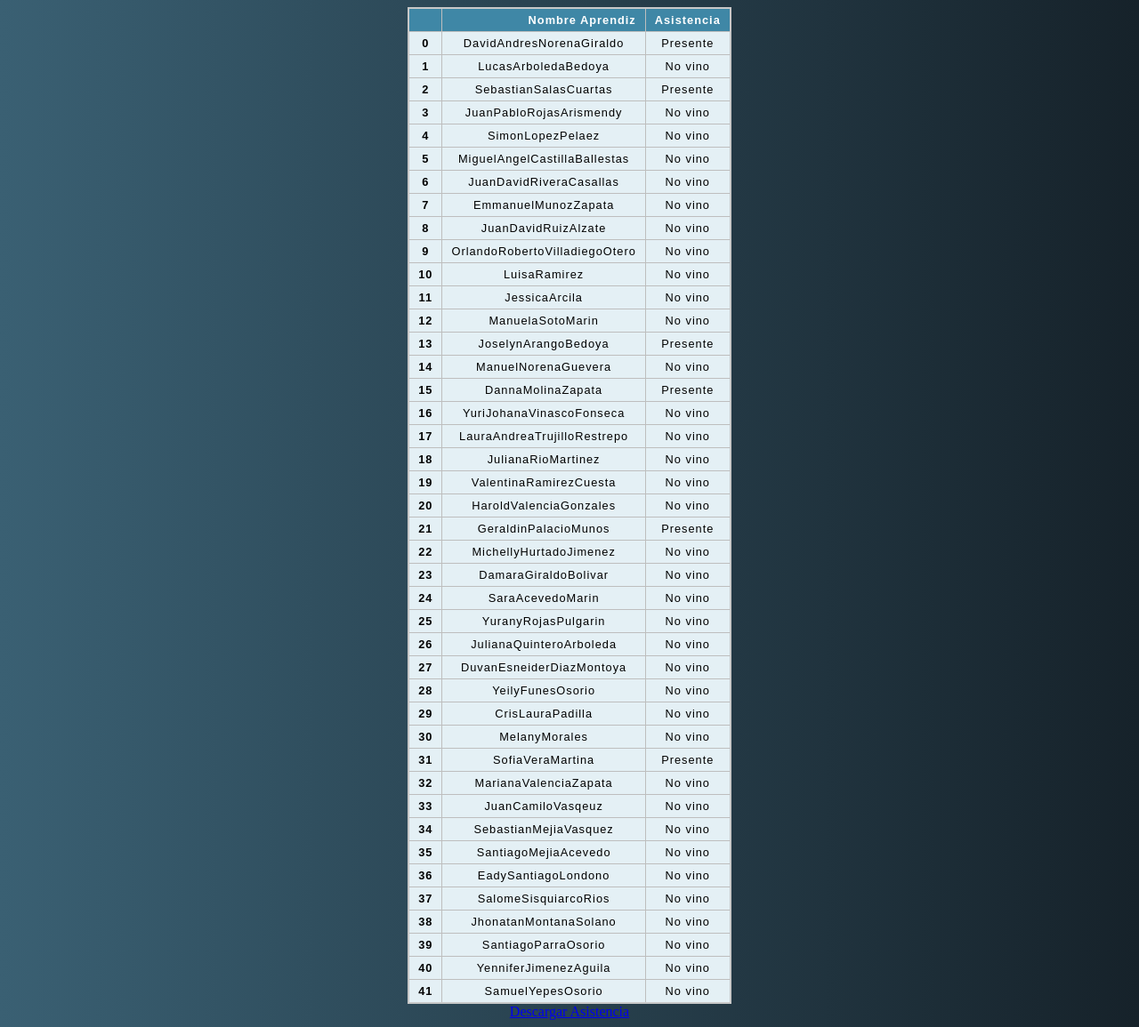
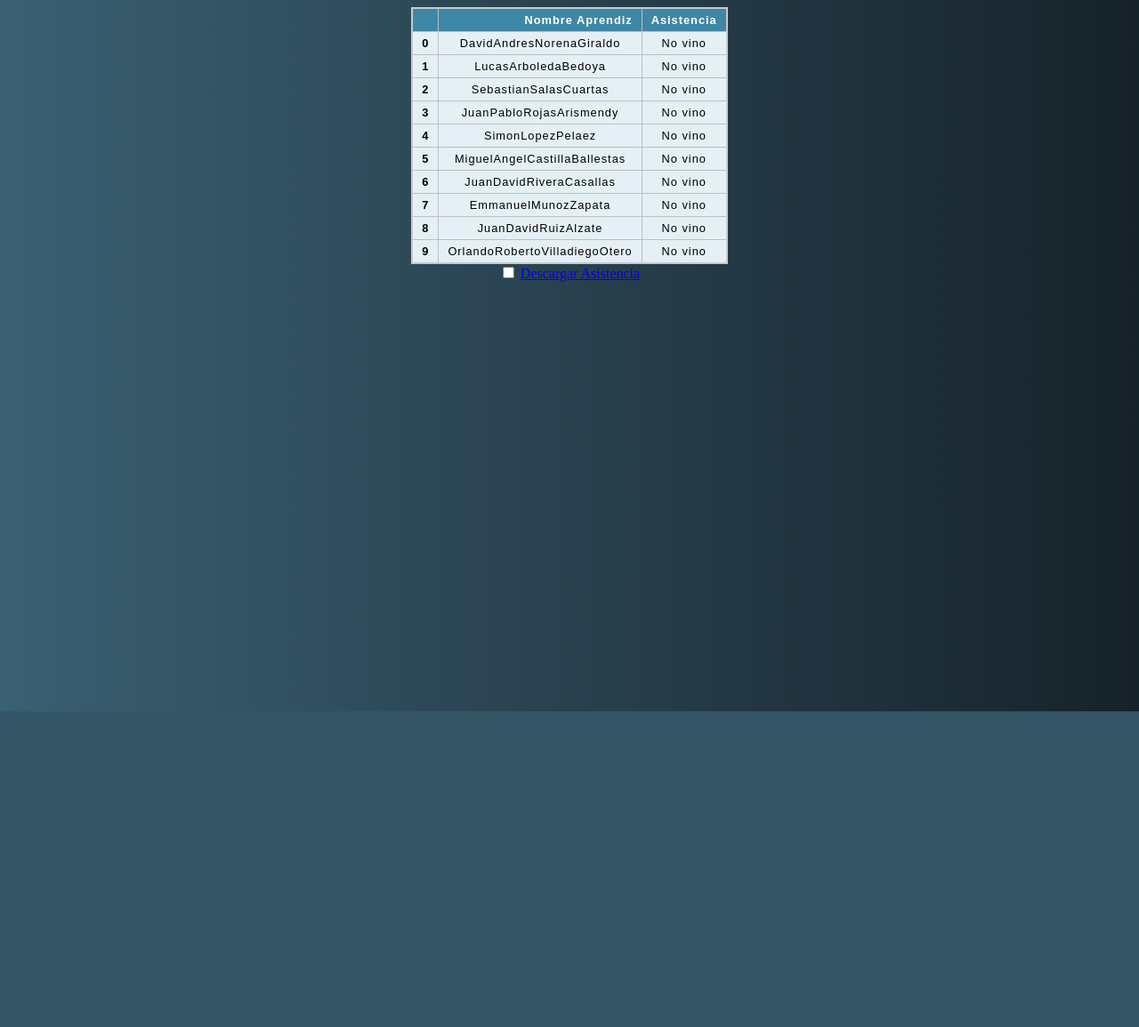
Before and after one commit to danorena/proyectoWeb, a Django app: page /asistenciaFicha/ in a window 1280 px wide. Shown: the whole page at 89% size. After the commit the page ends 800 px from the top, so only its background shows below. Run offline with Django 4.2, Linux system fonts and the light colour scheme.

Commit message:
Literalmte nada

```diff
--- a/website/asistencia/Asistencia.py
+++ b/website/asistencia/Asistencia.py
@@ -91,7 +91,6 @@ class Asistencia:
             <html>
                 <head><title>Asistencia</title>
                     <link rel="stylesheet" type="text/css" href="{{% static 'asistencia/css/tables.css'%}}"/>
-                    <link rel="stylesheet" type="text/css" href="{{% static 'asistencia/css/button.css'%}}"/>
                 </head>
                 <body>
                     {table}
--- a/website/static/asistencia/css/tables.css
+++ b/website/static/asistencia/css/tables.css
@@ -24,6 +24,7 @@ caption {
 }
 
 table {
+    padding: 20px 0;
     border-collapse: collapse;
     border: 2px solid rgb(200, 200, 200);
     letter-spacing: 1px;
--- a/website/template/asistenciaFicha.html
+++ b/website/template/asistenciaFicha.html
@@ -3,7 +3,6 @@
             <html>
                 <head><title>Asistencia</title>
                     <link rel="stylesheet" type="text/css" href="{% static 'asistencia/css/tables.css'%}"/>
-                    <link rel="stylesheet" type="text/css" href="{% static 'asistencia/css/button.css'%}"/>
                 </head>
                 <body>
                     <table border="1" class="dataframe">
@@ -18,7 +17,7 @@
     <tr>
       <th>0</th>
       <td>DavidAndresNorenaGiraldo</td>
-      <td>Presente</td>
+      <td>No vino</td>
     </tr>
     <tr>
       <th>1</th>
@@ -28,7 +27,7 @@
     <tr>
       <th>2</th>
       <td>SebastianSalasCuartas</td>
-      <td>Presente</td>
+      <td>No vino</td>
     </tr>
     <tr>
       <th>3</th>
@@ -65,170 +64,27 @@
       <td>OrlandoRobertoVilladiegoOtero</td>
       <td>No vino</td>
     </tr>
-    <tr>
-      <th>10</th>
-      <td>LuisaRamirez</td>
-      <td>No vino</td>
-    </tr>
-    <tr>
-      <th>11</th>
-      <td>JessicaArcila</td>
-      <td>No vino</td>
-    </tr>
-    <tr>
-      <th>12</th>
-      <td>ManuelaSotoMarin</td>
-      <td>No vino</td>
-    </tr>
-    <tr>
-      <th>13</th>
-      <td>JoselynArangoBedoya</td>
-      <td>Presente</td>
-    </tr>
-    <tr>
-      <th>14</th>
-      <td>ManuelNorenaGuevera</td>
-      <td>No vino</td>
-    </tr>
-    <tr>
-      <th>15</th>
-      <td>DannaMolinaZapata</td>
-      <td>Presente</td>
-    </tr>
-    <tr>
-      <th>16</th>
-      <td>YuriJohanaVinascoFonseca</td>
-      <td>No vino</td>
-    </tr>
-    <tr>
-      <th>17</th>
-      <td>LauraAndreaTrujilloRestrepo</td>
-      <td>No vino</td>
-    </tr>
-    <tr>
-      <th>18</th>
-      <td>JulianaRioMartinez</td>
-      <td>No vino</td>
-    </tr>
-    <tr>
-      <th>19</th>
-      <td>ValentinaRamirezCuesta</td>
-      <td>No vino</td>
-    </tr>
-    <tr>
-      <th>20</th>
-      <td>HaroldValenciaGonzales</td>
-      <td>No vino</td>
-    </tr>
-    <tr>
-      <th>21</th>
-      <td>GeraldinPalacioMunos</td>
-      <td>Presente</td>
-    </tr>
-    <tr>
-      <th>22</th>
-      <td>MichellyHurtadoJimenez</td>
-      <td>No vino</td>
-    </tr>
-    <tr>
-      <th>23</th>
-      <td>DamaraGiraldoBolivar</td>
-      <td>No vino</td>
-    </tr>
-    <tr>
-      <th>24</th>
-      <td>SaraAcevedoMarin</td>
-      <td>No vino</td>
-    </tr>
-    <tr>
-      <th>25</th>
-      <td>YuranyRojasPulgarin</td>
-      <td>No vino</td>
-    </tr>
-    <tr>
-      <th>26</th>
-      <td>JulianaQuinteroArboleda</td>
-      <td>No vino</td>
-    </tr>
-    <tr>
-      <th>27</th>
-      <td>DuvanEsneiderDiazMontoya</td>
-      <td>No vino</td>
-    </tr>
-    <tr>
-      <th>28</th>
-      <td>YeilyFunesOsorio</td>
-      <td>No vino</td>
-    </tr>
-    <tr>
-      <th>29</th>
-      <td>CrisLauraPadilla</td>
-      <td>No vino</td>
-    </tr>
-    <tr>
-      <th>30</th>
-      <td>MelanyMorales</td>
-      <td>No vino</td>
-    </tr>
-    <tr>
-      <th>31</th>
-      <td>SofiaVeraMartina</td>
-      <td>Presente</td>
-    </tr>
-    <tr>
-      <th>32</th>
-      <td>MarianaValenciaZapata</td>
-      <td>No vino</td>
-    </tr>
-    <tr>
-      <th>33</th>
-      <td>JuanCamiloVasqeuz</td>
-      <td>No vino</td>
-    </tr>
-    <tr>
-      <th>34</th>
-      <td>SebastianMejiaVasquez</td>
-      <td>No vino</td>
-    </tr>
-    <tr>
-      <th>35</th>
-      <td>SantiagoMejiaAcevedo</td>
-      <td>No vino</td>
-    </tr>
-    <tr>
-      <th>36</th>
-      <td>EadySantiagoLondono</td>
-      <td>No vino</td>
-    </tr>
-    <tr>
-      <th>37</th>
-      <td>SalomeSisquiarcoRios</td>
-      <td>No vino</td>
-    </tr>
-    <tr>
-      <th>38</th>
-      <td>JhonatanMontanaSolano</td>
-      <td>No vino</td>
-    </tr>
-    <tr>
-      <th>39</th>
-      <td>SantiagoParraOsorio</td>
-      <td>No vino</td>
-    </tr>
-    <tr>
-      <th>40</th>
-      <td>YenniferJimenezAguila</td>
-      <td>No vino</td>
-    </tr>
-    <tr>
-      <th>41</th>
-      <td>SamuelYepesOsorio</td>
-      <td>No vino</td>
-    </tr>
   </tbody>
 </table>
                 <footer>
-                    <a href="{% static 'asistencia/excel/asistenciaFicha.xlsx'%}" download="asistencia.xlsx">Descargar Asistencia</a>
+                <div class="container-fluid">
+	<div class="row">
+		<div id="ms-container">
+			<label for="ms-download">
+				<div class="ms-content">
+					<div class="ms-content-inside">
+						<input type="checkbox" id="ms-download" />
+                        <a href="{% static 'asistencia/excel/asistenciaFicha.xlsx'%}" download="asistencia.xlsx">Descargar Asistencia</a>
+						<div class="ms-line-down-container">
+							<div class="ms-line-down"></div>
+						</div>
+						<div class="ms-line-point"></div>
+					</div>
+				</div>
+			</label>
+		</div>
+	</div>
+</div>
                 </footer>
                 </body>
 
```
Also changed, not shown: website/static/asistencia/css/button.css (deleted).
